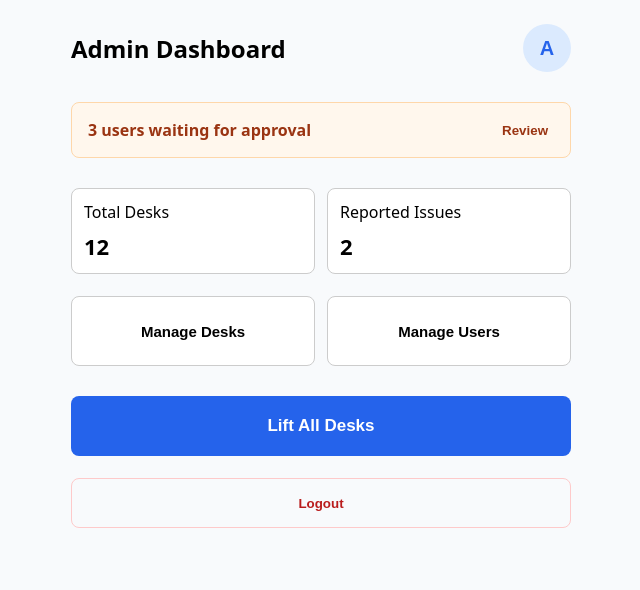
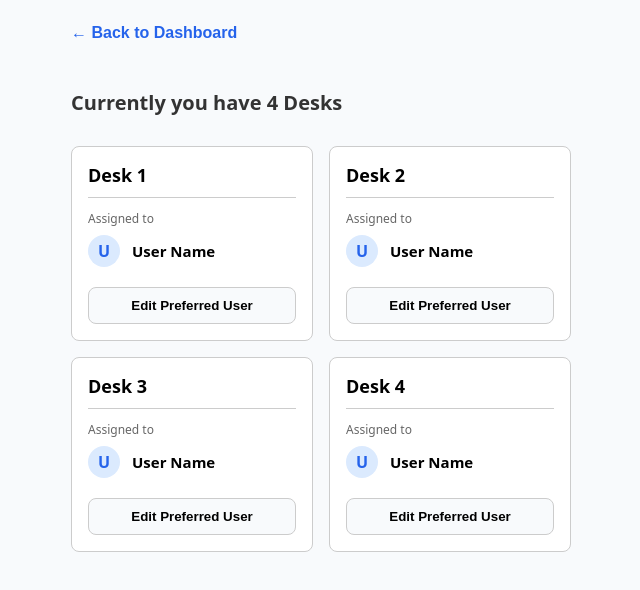
Before and after one commit to Semester-Project-Group-8/SmartRiseWeb, a React (Vite) app: page /desks in a window 1280 px wide. Shown: the top 590 px of the page, without its empty margins (319-959 px from the left). Built offline with nearby package versions, Linux system fonts and the light colour scheme.

Commit message:
tables screen update

```diff
--- a/package.json
+++ b/package.json
@@ -11,7 +11,8 @@
   },
   "dependencies": {
     "react": "^19.3.1",
-    "react-dom": "^19.3.1"
+    "react-dom": "^19.3.1",
+    "react-router-dom": "^7.18.5"
   },
   "devDependencies": {
     "@eslint/js": "^10.0.1",
--- a/src/App.jsx
+++ b/src/App.jsx
@@ -1,46 +1,22 @@
+import { BrowserRouter, Routes, Route } from 'react-router-dom';
+import AdminScreen from './screens/AdminScreen';
+import AdminAllDesks from './screens/AdminAllDesks';
+import AdminNewUsers from './screens/AdminNewUsers';
+import AdminReported from './screens/AdminReported';
+import AdminProfile from './screens/AdminProfile';
 import './App.css';
 
 function App() {
     return (
-        <div className="admin-container">
-
-            {/* header area */}
-            <header className="header">
-                <h1 className="welcome-text">Admin Dashboard</h1>
-                <button className="profile-button">
-                    <span className="profile-letter">A</span>
-                </button>
-            </header>
-
-            {/* warning banner */}
-            <div className="waiting-banner">
-                <span className="waiting-text">3 users waiting for approval</span>
-                <button className="review-btn">Review</button>
-            </div>
-
-            {/* summary cards */}
-            <div className="row">
-                <div className="summary-card">
-                    <div>Total Desks</div>
-                    <div className="summary-number">12</div>
-                </div>
-                <div className="summary-card">
-                    <div>Reported Issues</div>
-                    <div className="summary-number">2</div>
-                </div>
-            </div>
-
-            {/* action buttons */}
-            <div className="row">
-                <button className="manage-button"><span className="manage-text">Manage Desks</span></button>
-                <button className="manage-button"><span className="manage-text">Manage Users</span></button>
-            </div>
-
-            <button className="lift-button"><span className="lift-text">Lift All Desks</span></button>
-
-            <button className="logout-button"><span className="logout-text">Logout</span></button>
-
-        </div>
+        <BrowserRouter>
+            <Routes>
+                <Route path="/" element={<AdminScreen />} />
+                <Route path="/desks" element={<AdminAllDesks />} />
+                <Route path="/users" element={<AdminNewUsers />} />
+                <Route path="/reports" element={<AdminReported />} />
+                <Route path="/profile" element={<AdminProfile />} />
+            </Routes>
+        </BrowserRouter>
     );
 }
 
--- /dev/null
+++ b/src/screens/AdminAllDesks.css
@@ -0,0 +1,88 @@
+.page-title {
+    font-size: 20px;
+    margin-bottom: 20px;
+    color: #333;
+}
+
+.back-button {
+    background: none;
+    border: none;
+    color: var(--primary-blue);
+    cursor: pointer;
+    font-weight: bold;
+    font-size: 16px;
+    padding: 0;
+    margin-bottom: 20px;
+    text-align: left;
+}
+
+.desks-grid {
+    display: grid;
+    grid-template-columns: repeat(auto-fill, minmax(220px, 1fr));
+    gap: 16px;
+}
+
+.desk-card {
+    border: 1px solid var(--border-gray);
+    border-radius: var(--border-radius-main);
+    background-color: #fff;
+    padding: 16px;
+    display: flex;
+    flex-direction: column;
+}
+
+.desk-name {
+    font-size: 18px;
+    margin: 0 0 10px 0;
+}
+
+.divider {
+    border: none;
+    border-top: 1px solid var(--border-gray);
+    margin: 0 0 12px 0;
+    width: 100%;
+}
+
+.label {
+    font-size: 12px;
+    color: #666;
+    margin-bottom: 8px;
+}
+
+.user-row {
+    display: flex;
+    align-items: center;
+    gap: 12px;
+    margin-bottom: 20px;
+}
+
+.profile-logo {
+    width: 32px;
+    height: 32px;
+    border-radius: 16px;
+    background-color: var(--primary-blue-light);
+    color: var(--primary-blue);
+    display: flex;
+    justify-content: center;
+    align-items: center;
+    font-weight: bold;
+}
+
+.user-name {
+    font-weight: 600;
+    font-size: 15px;
+}
+
+.edit-button {
+    background-color: #f8fafc;
+    border: 1px solid var(--border-gray);
+    border-radius: var(--border-radius-main);
+    padding: 10px;
+    font-weight: 600;
+    cursor: pointer;
+    transition: background-color 0.2s;
+}
+
+    .edit-button:hover {
+        background-color: #e2e8f0;
+    }
--- /dev/null
+++ b/src/screens/AdminAllDesks.jsx
@@ -0,0 +1,46 @@
+import { useNavigate } from 'react-router-dom';
+import './AdminAllDesks.css';
+
+function AdminAllDesks() {
+    const navigate = useNavigate();
+
+    // store the data in an array so react can loop through it
+    const desks = [
+        { id: 1, name: 'Desk 1', user: 'User Name', logo: 'U' },
+        { id: 2, name: 'Desk 2', user: 'User Name', logo: 'U' },
+        { id: 3, name: 'Desk 3', user: 'User Name', logo: 'U' },
+        { id: 4, name: 'Desk 4', user: 'User Name', logo: 'U' },
+    ];
+
+    return (
+        <div className="admin-container">
+            {/* back navigation */}
+            <button className="back-button" onClick={() => navigate('/')}>
+                ← Back to Dashboard
+            </button>
+
+            <h2 className="page-title">Currently you have {desks.length} Desks</h2>
+
+            {/* desk cards grid */}
+            <div className="desks-grid">
+                {desks.map((desk) => (
+                    <div key={desk.id} className="desk-card">
+                        <h3 className="desk-name">{desk.name}</h3>
+
+                        <hr className="divider" />
+
+                        <div className="label">Assigned to</div>
+                        <div className="user-row">
+                            <div className="profile-logo">{desk.logo}</div>
+                            <div className="user-name">{desk.user}</div>
+                        </div>
+
+                        <button className="edit-button">Edit Preferred User</button>
+                    </div>
+                ))}
+            </div>
+        </div>
+    );
+}
+
+export default AdminAllDesks;
--- /dev/null
+++ b/src/screens/AdminNewUsers.jsx
@@ -0,0 +1,4 @@
+function AdminNewUsers() {
+    return <div>Admin New Users View</div>;
+}
+export default AdminNewUsers;
--- /dev/null
+++ b/src/screens/AdminProfile.jsx
@@ -0,0 +1,4 @@
+function AdminProfile() {
+    return <div>Admin Profile View</div>;
+}
+export default AdminProfile;
--- /dev/null
+++ b/src/screens/AdminReported.jsx
@@ -0,0 +1,4 @@
+function AdminReported() {
+    return <div>Admin Reported Issues View</div>;
+}
+export default AdminReported;
--- /dev/null
+++ b/src/screens/AdminScreen.jsx
@@ -0,0 +1,53 @@
+import { useNavigate } from 'react-router-dom';
+
+function AdminScreen() {
+    const navigate = useNavigate();
+
+    return (
+        <div className="admin-container">
+
+            {/* header area */}
+            <header className="header">
+                <h1 className="welcome-text">Admin Dashboard</h1>
+                <button className="profile-button">
+                    <span className="profile-letter">A</span>
+                </button>
+            </header>
+
+            {/* warning banner */}
+            <div className="waiting-banner">
+                <span className="waiting-text">3 users waiting for approval</span>
+                <button className="review-btn">Review</button>
+            </div>
+
+            {/* summary cards */}
+            <div className="row">
+                <div className="summary-card">
+                    <div>Total Desks</div>
+                    <div className="summary-number">12</div>
+                </div>
+                <div className="summary-card">
+                    <div>Reported Issues</div>
+                    <div className="summary-number">2</div>
+                </div>
+            </div>
+
+            {/* action buttons */}
+            <div className="row">
+                <button className="manage-button" onClick={() => navigate('/desks')}>
+                    <span className="manage-text">Manage Desks</span>
+                </button>
+                <button className="manage-button" onClick={() => navigate('/users')}>
+                    <span className="manage-text">Manage Users</span>
+                </button>
+            </div>
+
+            <button className="lift-button"><span className="lift-text">Lift All Desks</span></button>
+
+            <button className="logout-button"><span className="logout-text">Logout</span></button>
+
+        </div>
+    );
+}
+
+export default AdminScreen;
```
Also changed, not shown: 1 other file (tests, documents, lock files or other folders).
